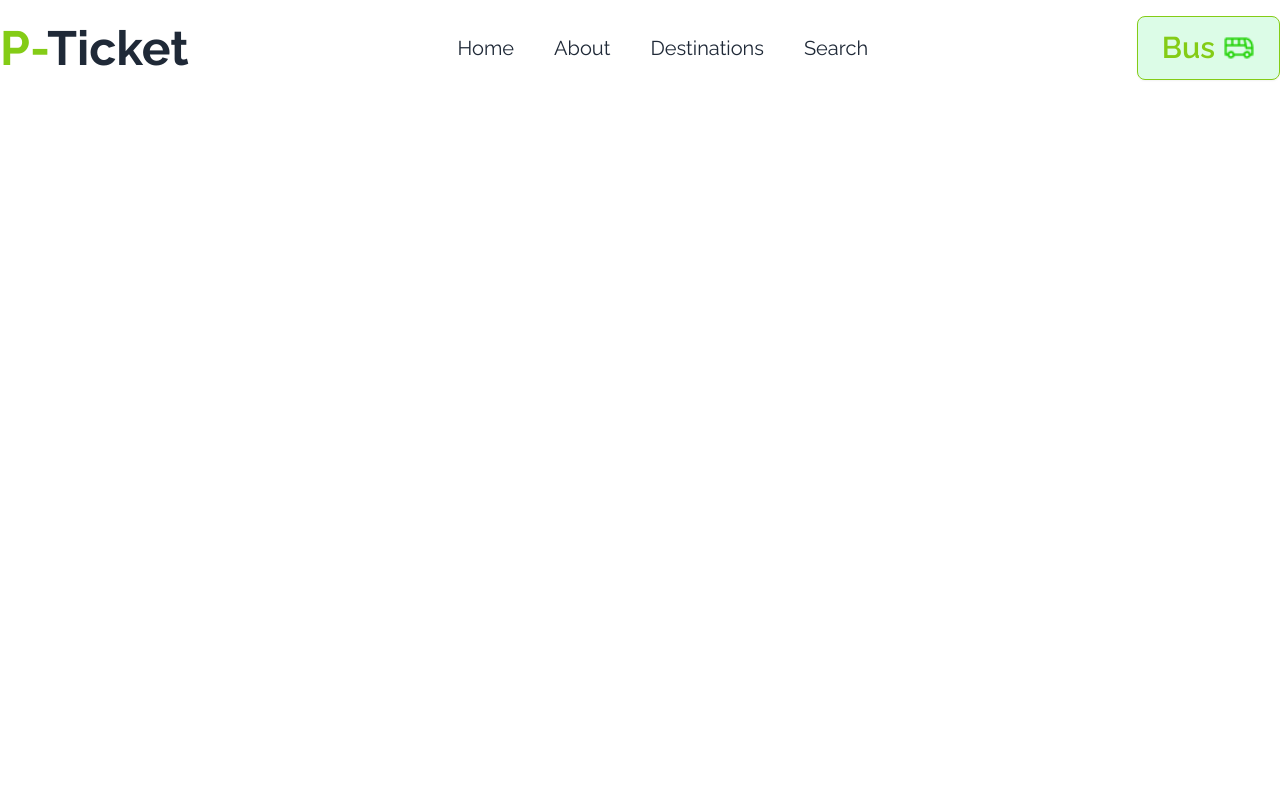
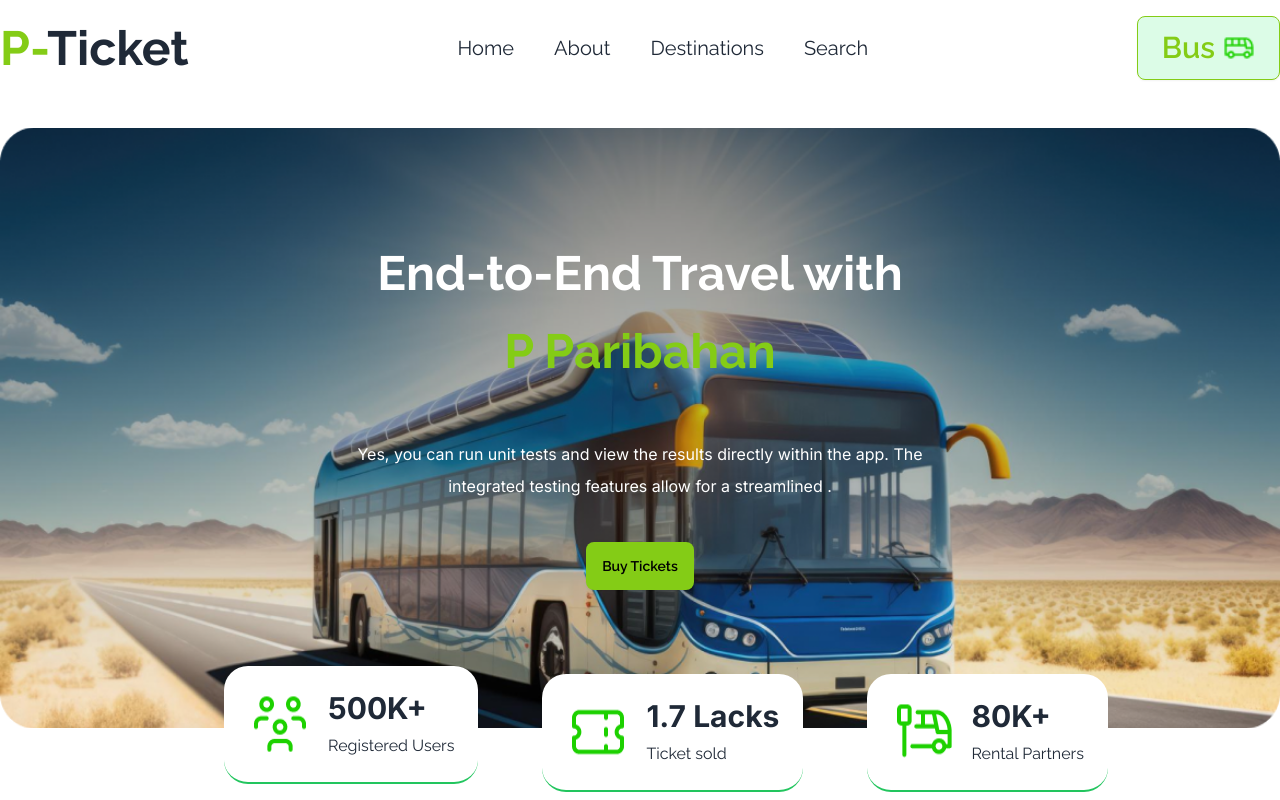
Before and after one commit to raselworshop/smart-ticketing, a website built with Vite: page index.html in a window 1280 px wide. Built offline with nearby package versions, Linux system fonts and the light colour scheme.

Commit message:
added the header section with banner

```diff
--- a/index.html
+++ b/index.html
@@ -18,6 +18,7 @@
 </head>
 <body>
 <header class="my-4 mx-auto max-w-sm md:max-w-screen-xl font-raleway">
+    <!-- header section start -->
     <section class="flex justify-between items-center">
         <div>
             <h1 class="font-raleway font-bold text-2xl md:text-5xl"><span class="text-lime-500">P-</span>Ticket</h1>
@@ -49,8 +50,53 @@
             </div>
         </div>
     </section>
+    <!-- carousel/banner section start -->
+    <section id="home" class="md:relative max-w-sm md:max-w-screen-xl md:my-12">
+        <div class="flex flex-col justify-center items-center" style="background-image: url('/images/banner.png');
+        background-size: cover;
+        background-repeat: no-repeat;
+        background-position: center; height: 600px;">
+        <!-- banner text container -->
+         <div class="flex flex-col justify-center items-center gap-6">
+            <h1 class="text-white font-raleway font-bold text-2xl md:text-5xl text-center md:leading-relaxed md:pb-6 bg-blend-overlay">
+                End-to-End Travel with <br><span class="text-lime-500">P Paribahan</span>
+            </h1>
+            <p class="font-inter text-white text-center md:pb-4 md:leading-8">Yes, you can run unit tests and view the results directly within the app. The <br> integrated testing features allow for a streamlined .</p>
+            <button class="btn border-none bg-lime-500 text-black font-semibold md:mb-8">Buy Tickets</button>
+         </div>
+        </div>
+        <!-- stat/customers things -->
+        <div class="md:absolute -bottom-16 left-56 md:flex justify-evenly items-center gap-16 space-y-4">
+            <!-- card one -->
+            <div class="md:w-max flex justify-between gap-4 rounded-3xl border-b-2 border-green-500 bg-white p-6">
+                <img src="./images/people.png" alt="men">
+                <div>
+                    <span class="text-3xl font-bold font-inter mb-6">500K+</span>
+                    <p class="mt-2">Registered Users</p>
+                </div>
+            </div>
+            <!-- card 2 -->
+            <div class="md:w-max flex justify-between gap-4 rounded-3xl border-b-2 border-green-500 bg-white p-6">
+                <img src="./images/ticket-cupon.png" alt="men">
+                <div>
+                    <span class="text-3xl font-bold font-inter mb-6">1.7 Lacks</span>
+                    <p class="mt-2">Ticket sold</p>
+                </div>
+            </div>
+            <!-- card 3 -->
+            <div class="md:w-max flex justify-between gap-4 rounded-3xl border-b-2 border-green-500 bg-white p-6">
+                <img src="./images/stoppage.png" alt="men">
+                <div>
+                    <span class="text-3xl font-bold font-inter mb-6">80K+</span>
+                    <p class="mt-2">Rental Partners</p>
+                </div>
+            </div>
+        </div>
+    </section>
 </header>
-<main></main>
+<main>
+
+</main>
 <footer></footer>
 </body>
 </html>
--- a/tailwind.config.js
+++ b/tailwind.config.js
@@ -4,9 +4,13 @@ module.exports = {
   theme: {
     fontFamily: {
       'raleway': ["Raleway", 'sans-serif', 'system-ui'],
-      'serif': ['ui-serif', "Inter", 'sans-serif'],
+      'inter': ['ui-serif', "Inter", 'sans-serif'],
     },
-    extend: {},
+    extend: {
+      backgroundImage: {
+        'hero-pattern': "url('/images/banner.png')",
+      }
+    },
   },
   plugins: [
     require('daisyui')
```
